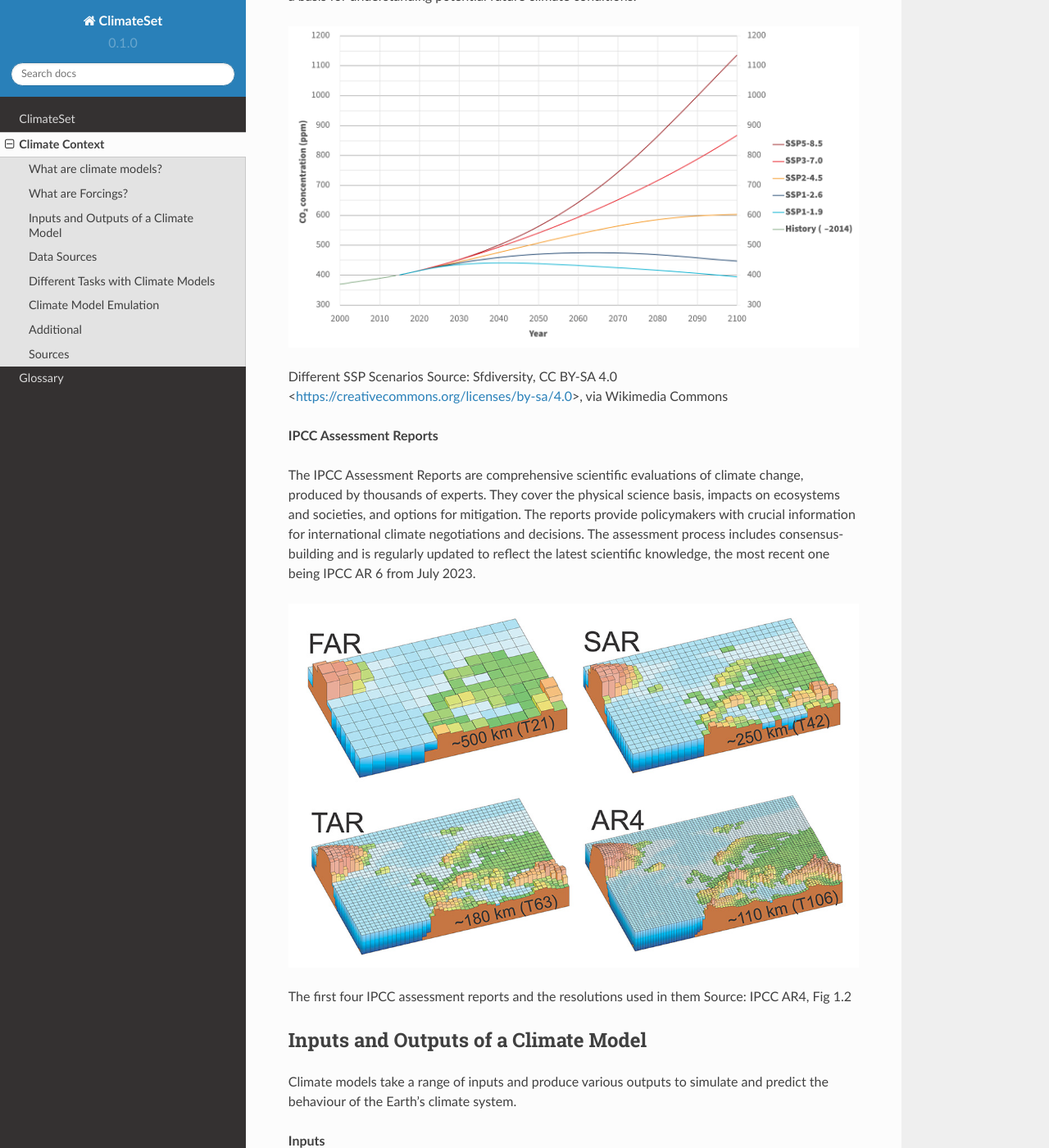
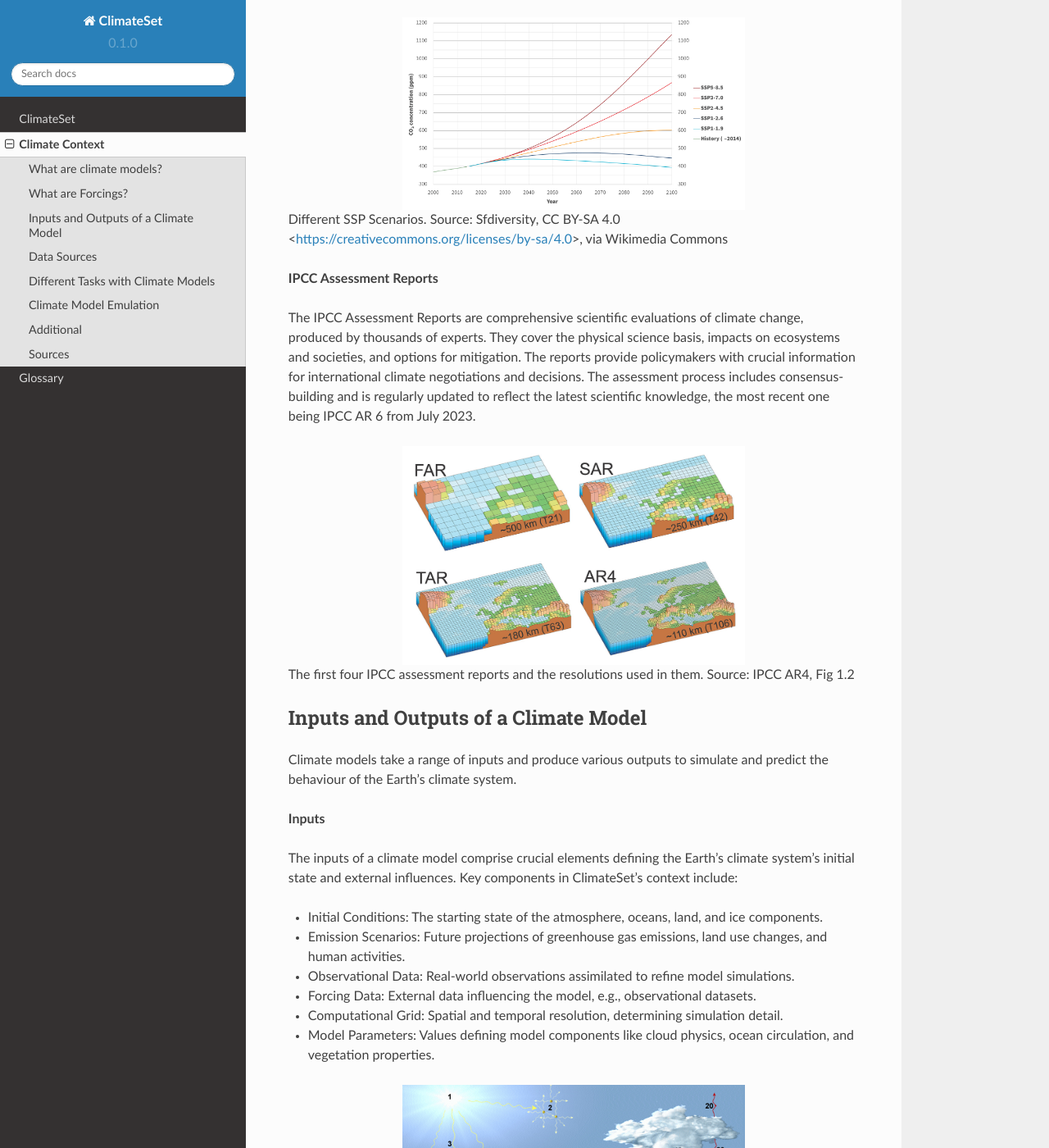
Before and after one commit to IlijaTrajkovic/ClimateSet, a Sphinx documentation site: the page built from docs/source/climatecontext.rst, in a window 1280 px wide and 1400 px high, scrolled down 2772 px. Shown: the whole window at 82% size. Built offline with Sphinx 7.4.7 and the Read the Docs theme 2.0.0, drawn with Linux system fonts in a browser that asks for light colours; some of the changed text lies outside the part shown.

Commit message:
edited images

```diff
--- a/docs/source/climatecontext.rst
+++ b/docs/source/climatecontext.rst
@@ -45,11 +45,12 @@ The main difference between GCMs (Global Climate Models) and ESMs (Earth System
 
 It's important to note that while climate models are powerful tools, they have limitations and uncertainties. Improving the accuracy of models requires ongoing research, refinement, and validation against observed climate data. One of the recent improvements, and the one we focus on in ClimateSet, is using ML algorithms (ClimaX, U-Net, ConvLSTM, etc.) to emulate these models using much less computing power and hopefully achieving better accuracy.
 
-.. image:: climatemodel.png
+.. figure:: climatemodel.png
+   :width: 60%
+   :align: center
    :alt: Grid cells used by climate models and processes calculated in the model for each cell. Source: NOAA GFDL
 
-Grid cells used by climate models and processes calculated in the model for each cell.
-Source: NOAA GFDL
+   Grid cells used by climate models and processes calculated in the model for each cell. Source: NOAA GFDL
 
 What are Forcings?
 ------------------
@@ -64,21 +65,23 @@ The SSPs are used in conjunction with Representative Concentration Pathways (RCP
 
 The numbers following SSP (e.g., SSP1-1.9, SSP1-2.6) represent the radiative forcing level in watts per square metre (W/m²) by the end of the 21st century for the respective scenario. Lower numbers indicate lower radiative forcing, implying more stringent climate mitigation measures, while higher numbers suggest higher emissions and less stringent mitigation. For example, SSP1-1.9 corresponds to a scenario aiming to limit global warming to 1.9°C, while SSP1-2.6 targets a 2.6°C limit. These values help quantify the extent of climate change mitigation in each scenario, providing a basis for understanding potential future climate conditions.
 
-.. image:: Atmospheric_CO₂_concentrations_by_SSP_across_the_21st_century.png
-   :alt: Different SSP Scenarios Source: Sfdiversity, CC BY-SA 4.0 <https://creativecommons.org/licenses/by-sa/4.0>, via Wikimedia Commons
+.. figure:: Atmospheric_CO₂_concentrations_by_SSP_across_the_21st_century.png
+   :width: 60%
+   :align: center
+   :alt: Different SSP Scenarios. Source: Sfdiversity, CC BY-SA 4.0 <https://creativecommons.org/licenses/by-sa/4.0>, via Wikimedia Commons
 
-Different SSP Scenarios
-Source: Sfdiversity, CC BY-SA 4.0 <https://creativecommons.org/licenses/by-sa/4.0>, via Wikimedia Commons
+Different SSP Scenarios. Source: Sfdiversity, CC BY-SA 4.0 <https://creativecommons.org/licenses/by-sa/4.0>, via Wikimedia Commons
 
 **IPCC Assessment Reports**
 
 The IPCC Assessment Reports are comprehensive scientific evaluations of climate change, produced by thousands of experts. They cover the physical science basis, impacts on ecosystems and societies, and options for mitigation. The reports provide policymakers with crucial information for international climate negotiations and decisions. The assessment process includes consensus-building and is regularly updated to reflect the latest scientific knowledge, the most recent one being IPCC AR 6 from July 2023.
 
-.. image:: fig-1-4.jpg
-   :alt: The first four IPCC assessment reports and the resolutions used in them Source: IPCC AR4, Fig 1.2
+.. figure:: fig-1-4.jpg
+   :width: 60%
+   :align: center
+   :alt: The first four IPCC assessment reports and the resolutions used in them. Source: IPCC AR4, Fig 1.2
 
-The first four IPCC assessment reports and the resolutions used in them
-Source: IPCC AR4, Fig 1.2
+The first four IPCC assessment reports and the resolutions used in them. Source: IPCC AR4, Fig 1.2
 
 Inputs and Outputs of a Climate Model
 -------------------------------------
@@ -96,11 +99,12 @@ The inputs of a climate model comprise crucial elements defining the Earth's cli
 - Computational Grid: Spatial and temporal resolution, determining simulation detail.
 - Model Parameters: Values defining model components like cloud physics, ocean circulation, and vegetation properties.
 
-.. image:: parameterizations.png
-   :alt: Factors influencing the climate which are used in climate models Image courtesy of MetEd, The COMET Program, UCAR.
+.. figure:: parameterizations.png
+   :width: 60%
+   :align: center
+   :alt: Factors influencing the climate which are used in climate models. Image courtesy of MetEd, The COMET Program, UCAR.
 
-Factors influencing the climate which are used in climate models
-Image courtesy of MetEd, The COMET Program, UCAR.
+Factors influencing the climate which are used in climate models. Image courtesy of MetEd, The COMET Program, UCAR.
 
 **Outputs**
 
```
